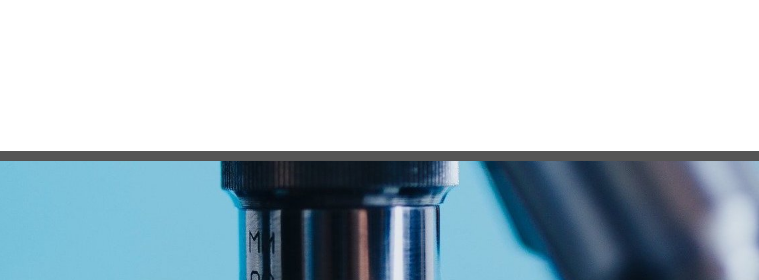
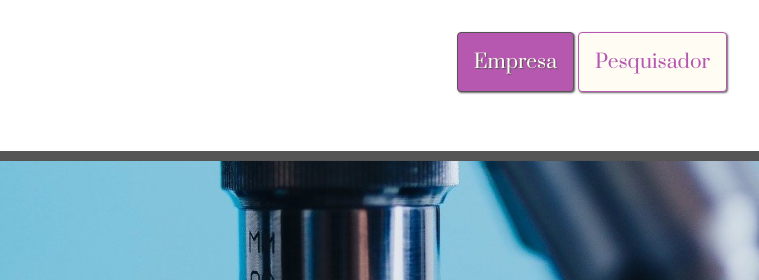
Before and after one commit to uni9/uni9.github.io, a plain HTML site: page index.html in a window 1280 px wide. Shown: the top 280 px of the page, 521-1280 px from the left. Drawn offline with Linux system fonts and the light colour scheme.

Commit message:
Add buttons to header as a nav bar

```diff
--- a/index.html
+++ b/index.html
@@ -11,7 +11,10 @@
 <body>
     <header>
         <img src="images/logo.png">
-        <nav></nav>
+        <nav>
+            <div class="button industry"><a href="industry.html">Empresa</a></div>
+            <div class="button researcher"><a href="researcher.html">Pesquisador</a></div>
+        </nav>
     </header>
     <div id="cover">
         <div class="cover-container">
--- a/style.css
+++ b/style.css
@@ -19,6 +19,10 @@ header {
 
 header img {
     max-width: 5rem;
+}
+
+nav {
+    float: right;
 }
 
 #cover {
```
Also changed, not shown: industry.html (+6 -3 lines), researcher.html (+4 -1 lines).
